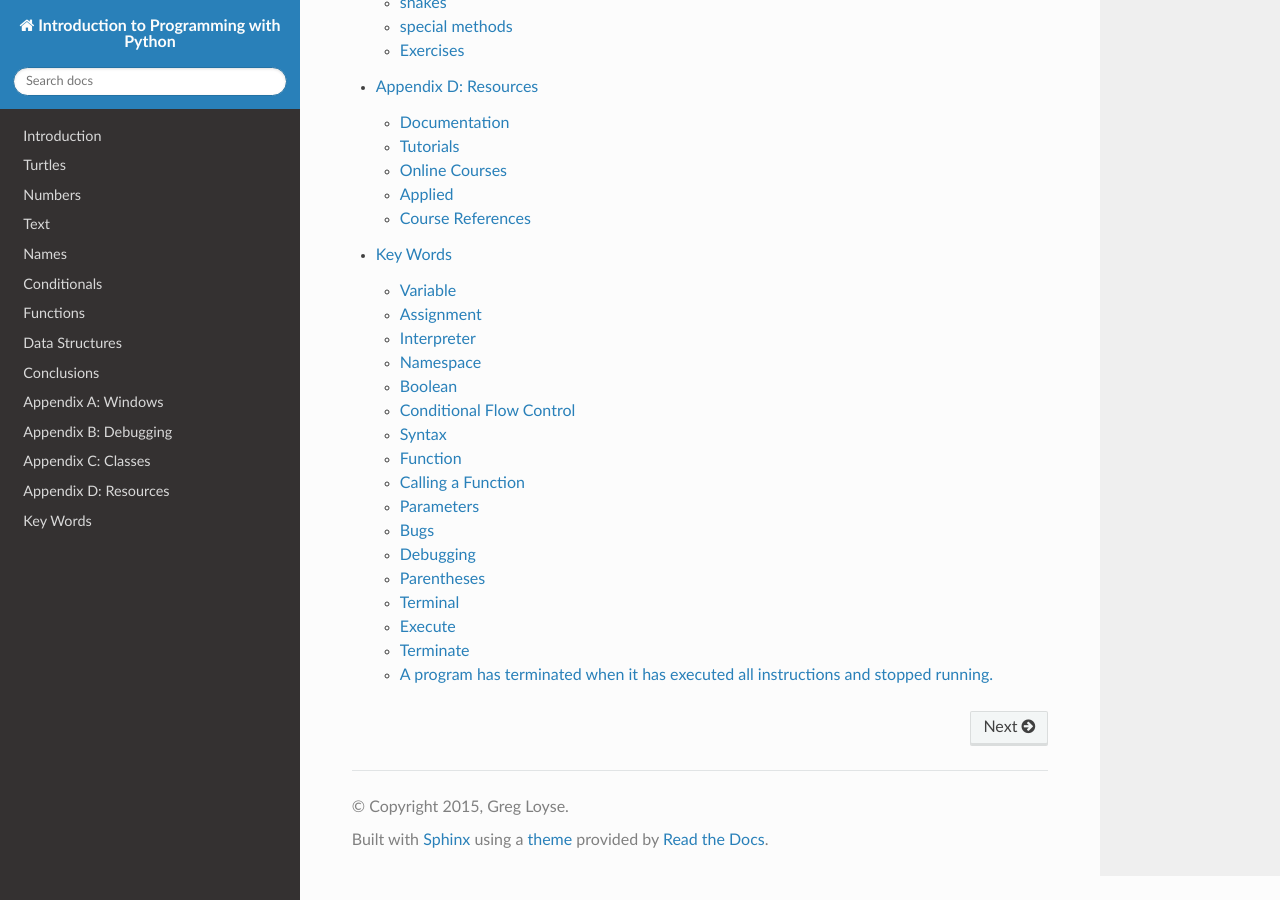
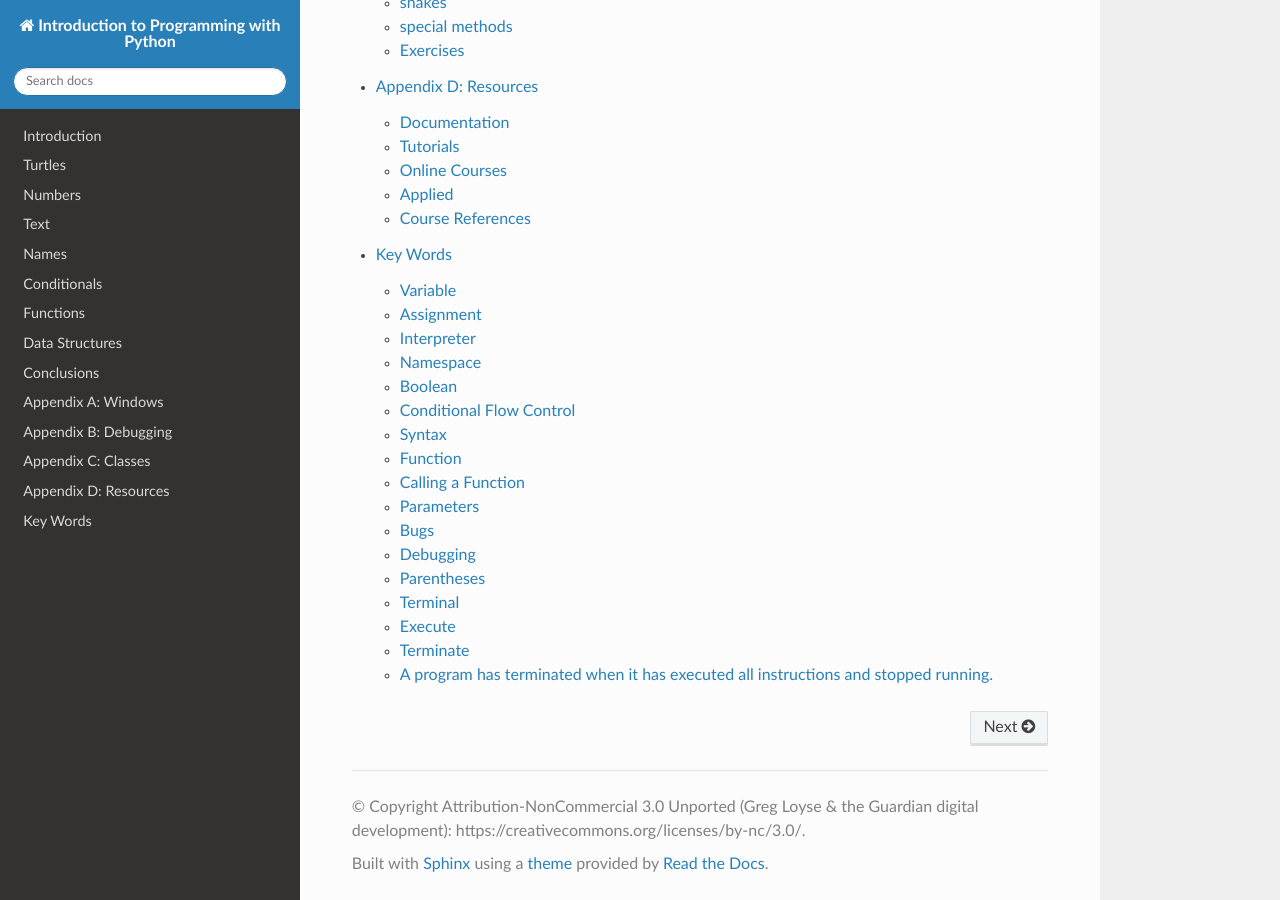
Before and after one commit to gu-lseg/intro-to-programming, a Sphinx documentation site: the page built from source/index.rst, in a window 1280 px wide and 900 px high, scrolled down 1837 px. Built offline with Sphinx 7.4.7 and the Read the Docs theme 2.0.0, drawn with Linux system fonts in a browser that asks for light colours; pages that are not in the unit, such as notebooks, are missing from menus.

Commit message:
Update copyright message
Reckon this is ok?

To non-commercial attribution #22

```diff
--- a/source/conf.py
+++ b/source/conf.py
@@ -39,7 +39,7 @@ master_doc = 'index'
 
 # General information about the project.
 project = u'Introduction to Programming with Python'
-copyright = u'2015, Greg Loyse'
+copyright = u'Attribution-NonCommercial 3.0 Unported (Greg Loyse & the Guardian digital development): https://creativecommons.org/licenses/by-nc/3.0/'
 
 # The version info for the project you're documenting, acts as replacement for
 # |version| and |release|, also used in various other places throughout the
```
